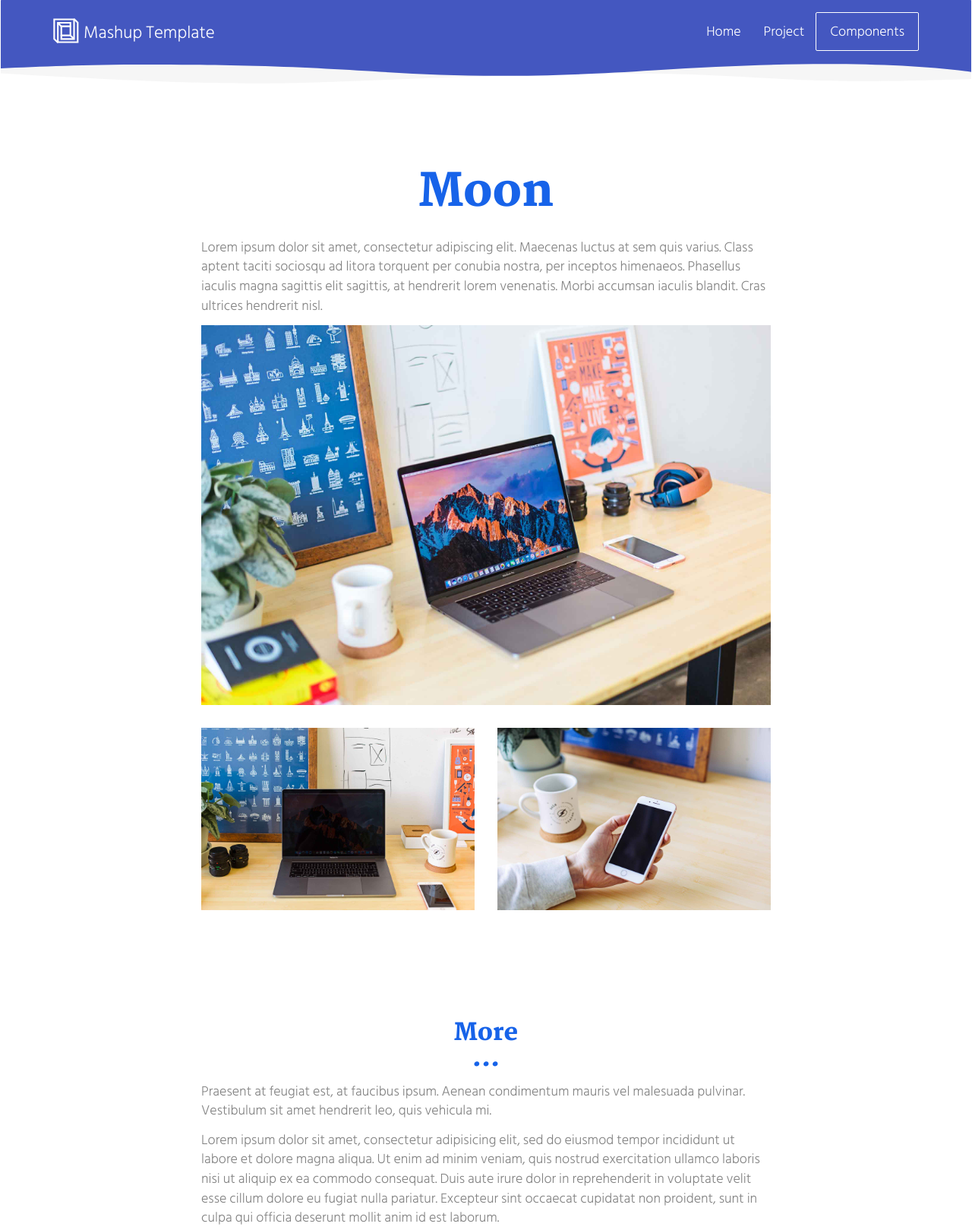
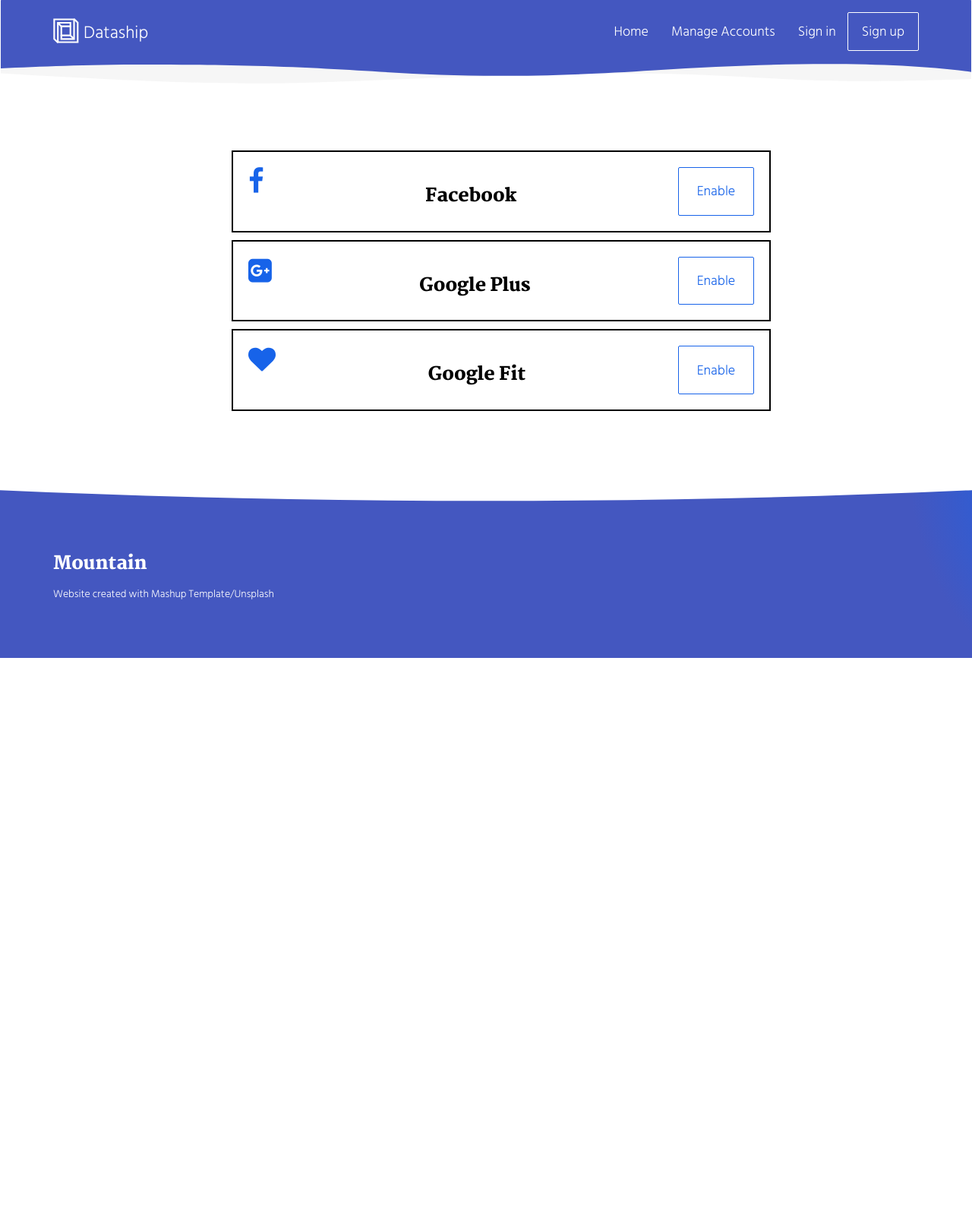
Before and after one commit to data2people/dataship, a plain HTML site: page public/project.html in a window 1280 px wide. Shown: the top 1619 px of the page at 76% size. After the commit the page ends 866 px from the top, so only its background shows below. Drawn offline with Linux system fonts and the light colour scheme.

Commit message:
add manage accounts page

```diff
--- /dev/null
+++ b/public/handle-logins.js
@@ -0,0 +1,9 @@
+function reqPermission(id) {
+    enabled = (document.getElementById(id).getElementsByClassName("btn")[0].textContent == "Enable");
+    if (enabled) {
+        // post request
+        document.getElementById(id).getElementsByClassName("btn")[0].textContent = "Disable";
+    } else {
+        document.getElementById(id).getElementsByClassName("btn")[0].textContent = "Enable";
+    }
+}
--- a/public/project.html
+++ b/public/project.html
@@ -12,11 +12,13 @@
   <!-- Disable tap highlight on IE -->
   <meta name="msapplication-tap-highlight" content="no">
 
+  <link rel="stylesheet" href="https://cdnjs.cloudflare.com/ajax/libs/font-awesome/4.7.0/css/font-awesome.min.css">
 
   <link rel="apple-touch-icon" sizes="180x180" href="./assets/apple-icon-180x180.png">
   <link href="./assets/favicon.ico" rel="icon">
 
   <link href="" rel="stylesheet">
+  <link href="./styles.css" rel="stylesheet">
 
 
   <title>Title page</title>
@@ -34,19 +36,20 @@
           <span class="icon-bar"></span>
           <span class="icon-bar"></span>
         </button>
-        <a class="navbar-brand" href="./index.html" title="">
+        <a class="navbar-brand" href="./submitreq.html" title="">
           <img src="./assets/images/mashup-icon.svg" class="navbar-logo-img" alt="">
-          Mashup Template
+         Dataship
         </a>
       </div>
 
       <div class="collapse navbar-collapse" id="navbar-collapse">
         <ul class="nav navbar-nav navbar-right">
-          <li><a href="./index.html" title="">Home</a></li>
-          <li><a href="./project.html" title="">Project</a></li>
+          <li><a href="./submitreq.html" title="">Home</a></li>
+          <li><a href="./project.html" title="">Manage Accounts</a></li>
+          <li><a href="#" title="">Sign in</a></li>
           <li>
             <p>
-              <a href="./components.html" class="btn btn-default navbar-btn" title="">Components</a>
+              <a href="#" class="btn btn-default navbar-btn" title="">Sign up</a>
             </p>
           </li>
 
@@ -60,67 +63,29 @@
     <div class="container">
       <div class="row">
         <div class="col-xs-12 col-md-8 col-md-offset-2">
-          <h1 class="text-center">Moon</h1>
-          <p>Lorem ipsum dolor sit amet, consectetur adipiscing elit. Maecenas luctus at sem quis varius.
-          Class aptent taciti sociosqu ad litora torquent per conubia nostra, per inceptos himenaeos. Phasellus iaculis magna sagittis elit sagittis, at hendrerit lorem venenatis. Morbi accumsan iaculis blandit. Cras ultrices hendrerit nisl.</p>
 
-          <div class="section-container-spacer">
-            <img src="./assets/images/img-06.jpg" alt="" class="img-responsive reveal-content" data-action="zoom">
-          </div>
 
-          <div class="row">
-            <div class="col-xs-6">
-              <img src="./assets/images/img-04.jpg" alt="" class="img-responsive reveal-content" data-action="zoom">
-            </div>
-            <div class="col-xs-6">
-              <img src="./assets/images/img-07.jpg" alt="" class="img-responsive reveal-content" data-action="zoom">
-            </div>
-          </div>
+            <ul class="list-group permission-list">
+                <li class="list-group-item" id="facebook">
+                    <a href="#" class="fa fa-facebook fa-2x"></a>
+                    <h3>Facebook</h3>
+                    <button class="btn btn-primary" onclick="reqPermission('facebook')">Enable</button>
+                </li>
+                <li class="list-group-item" id="google-plus">
+                    <a href="#" class="fa fa-google-plus-square fa-2x"></a>
+                    <h3>Google Plus</h3>
+                    <button class="btn btn-primary" onclick="reqPermission('google-plus')">Enable</button>
+                </li>
+                <li class="list-group-item" id="google-fit">
+                    <a href="#" class="fa fa-heart fa-2x"></a>
+                    <h3>Google Fit</h3>
+                    <button class="btn btn-primary" onclick="reqPermission('google-fit')">Enable</button>
+                </li>
+            </ul>
+
+
        </div>
       </div>
-    </div>
-  </div>
-
-  <div class="section-container">
-    <div class="container">
-      <div class="row section-container-spacer">
-        <div class="col-xs-12 col-md-8 col-md-offset-2">
-          <h2 class="text-center">More</h2>
-          <div class="section-container-spacer">
-            <p>Praesent at feugiat est, at faucibus ipsum. Aenean condimentum mauris vel malesuada pulvinar. Vestibulum sit amet hendrerit leo, quis vehicula mi.</p>
-            <p>Lorem ipsum dolor sit amet, consectetur adipisicing elit, sed do eiusmod
-            tempor incididunt ut labore et dolore magna aliqua. Ut enim ad minim veniam,
-            quis nostrud exercitation ullamco laboris nisi ut aliquip ex ea commodo
-            consequat. Duis aute irure dolor in reprehenderit in voluptate velit esse
-            cillum dolore eu fugiat nulla pariatur. Excepteur sint occaecat cupidatat non
-            proident, sunt in culpa qui officia deserunt mollit anim id est laborum.</p>
-          </div>
-          <img src="./assets/images/img-05.jpg" alt="" class="img-responsive reveal-content" data-action="zoom">
-        </div>
-      </div>
-    </div>
-  </div>
-
-  <div class="section-container">
-    <div class="container text-center">
-      <div class="row section-container-spacer">
-        <div class="col-xs-12 col-md-12">
-
-          <h3>Do you like it ?</h3>
-          <p>
-            <a href="https://facebook.com/" class="social-round-icon fa-icon" title="">
-              <i class="fa fa-facebook" aria-hidden="true"></i>
-            </a>
-            <a href="https://twitter.com/" class="social-round-icon fa-icon" title="">
-              <i class="fa fa-twitter" aria-hidden="true"></i>
-            </a>
-            <a href="https://www.linkedin.com/" class="social-round-icon fa-icon" title="">
-              <i class="fa fa-linkedin" aria-hidden="true"></i>
-            </a>
-          </p>
-        </div>
-      </div>
-
     </div>
   </div>
 
@@ -137,26 +102,15 @@
             <p><small>Website created with <a href="http://www.mashup-template.com/" title="Create website with free html template">Mashup Template</a>/<a href="https://www.unsplash.com/" title="Beautiful Free Images">Unsplash</a></small>
             </p>
           </div>
-          <div class="col-xs-12 col-sm-5">
-            <p class="text-right">
-              <a href="https://facebook.com/" class="social-round-icon white-round-icon fa-icon" title="">
-                <i class="fa fa-facebook" aria-hidden="true"></i>
-              </a>
-              <a href="https://twitter.com/" class="social-round-icon white-round-icon fa-icon" title="">
-                <i class="fa fa-twitter" aria-hidden="true"></i>
-              </a>
-              <a href="https://www.linkedin.com/" class="social-round-icon white-round-icon fa-icon" title="">
-                <i class="fa fa-linkedin" aria-hidden="true"></i>
-              </a>
-            </p>
-          </div>
-        </div>
+       </div>
 
 
       </div>
     </div>
   </div>
 </footer>
+
+<script type="text/javascript" src="./handle-logins.js"></script>
 
 <script>
   document.addEventListener("DOMContentLoaded", function (event) {
--- a/public/styles.css
+++ b/public/styles.css
@@ -1,3 +1,16 @@
+.list-group-item {
+    display: flex;
+    justify-content: space-between;
+    margin-bottom: 10px;
+    border: 2px solid black;
+    padding: 20px;
+}
+
+.list-group-item button {
+    width: 100px;
+}
+
+
 .form-main select
 {
     box-sizing: border-box;
```
Also changed, not shown: public/submitreq.html (+5 -4 lines).
